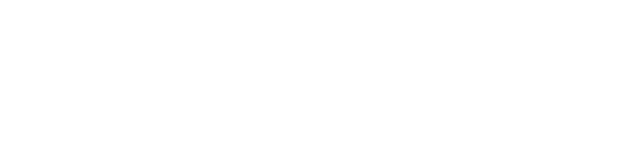
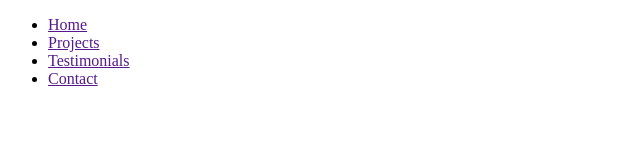
Before and after one commit to AzizMardonqulov/minemal-profil-website, a plain HTML site: page index.html in a window 1280 px wide. Shown: the whole page, without its empty margins (0-640 px from the left). Drawn offline with Linux system fonts and the light colour scheme.

Commit message:
add html code   hader and navbar  in home page

```diff
--- a/index.html
+++ b/index.html
@@ -7,6 +7,18 @@
     <link rel="stylesheet" href="./style.css">
 </head>
 <body>
+    <div class="hader">
+        <div class="navbar">
+            <div class="navbar-in">
+                <ul>
+                    <li><a href="">Home</a></li>
+                    <li><a href="">Projects</a></li>
+                    <li><a href="">Testimonials</a></li>
+                    <li><a href="">Contact</a></li>
+                </ul>
+            </div>
+        </div>
+    </div>
     <script src="./mean.js"></script>
 </body>
 </html>
```
